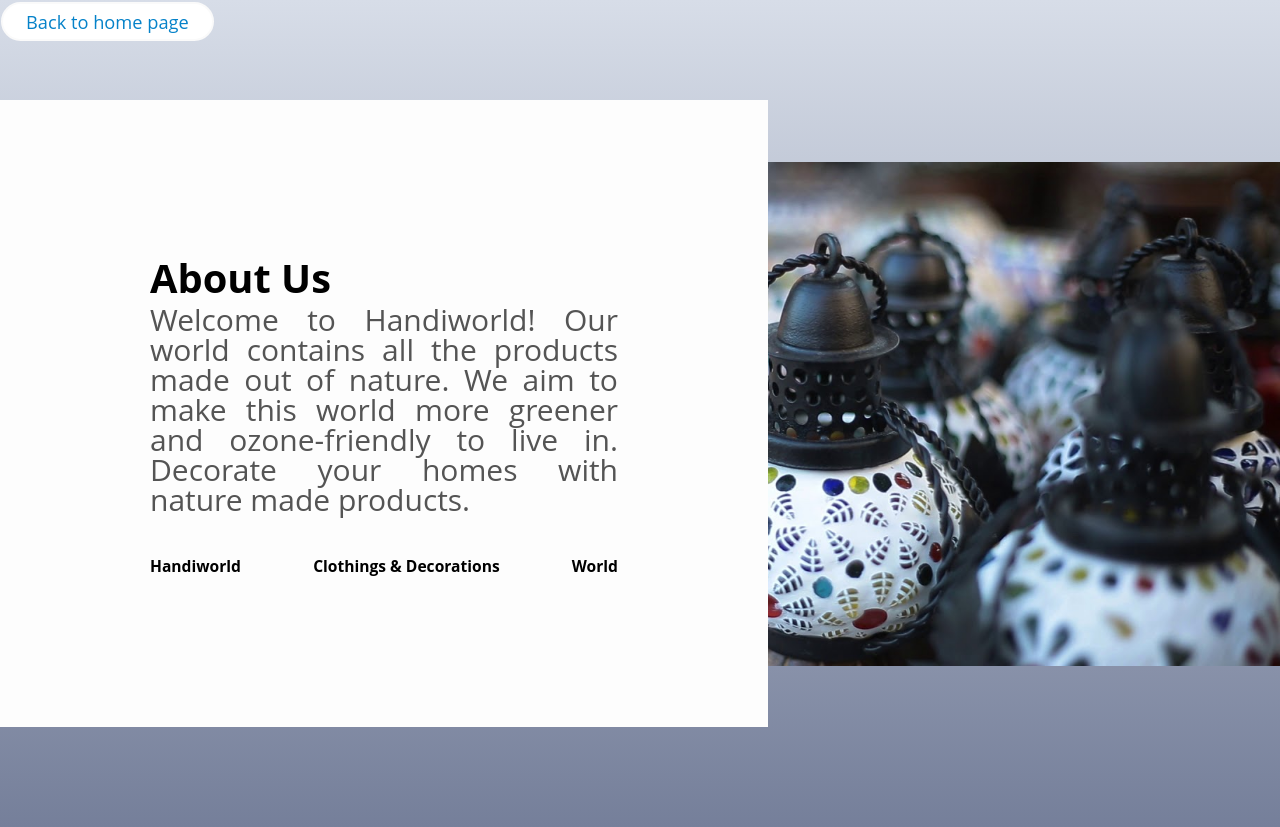
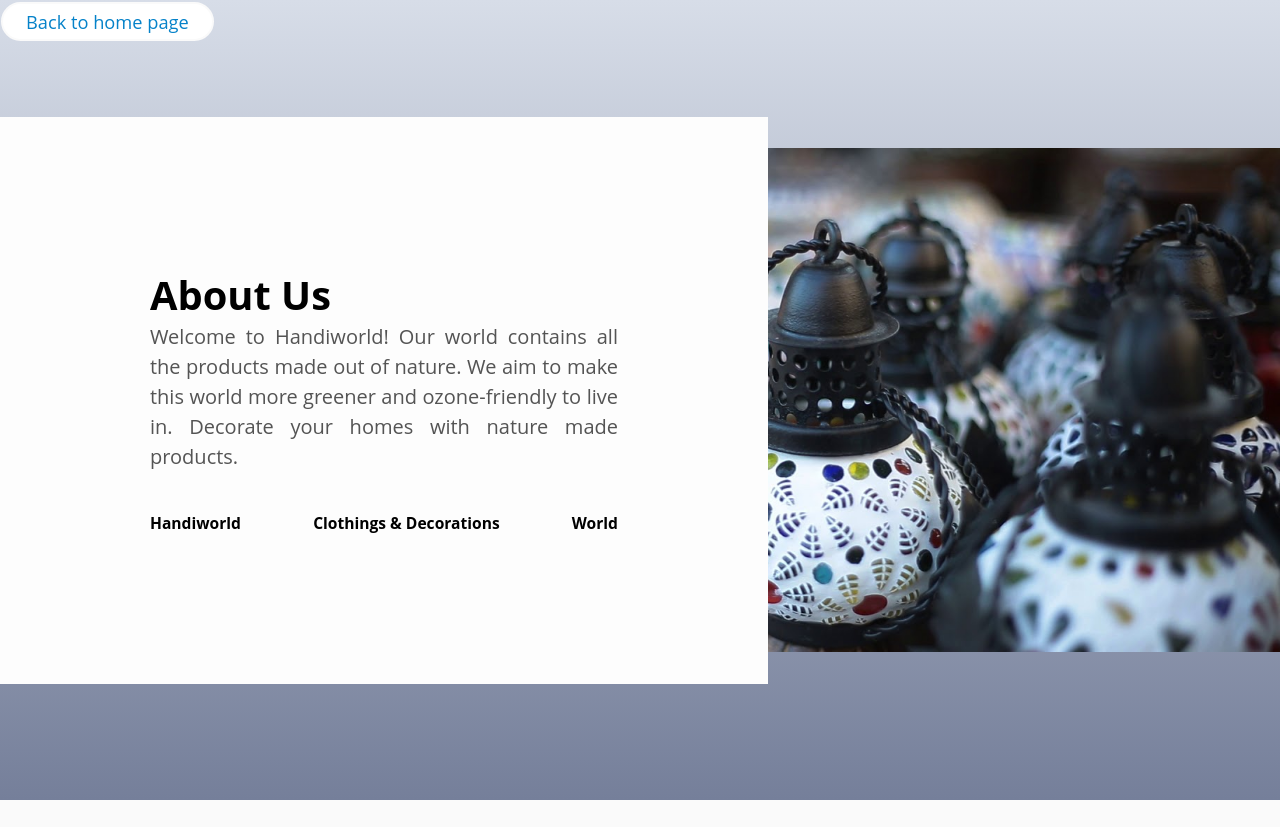
Before and after one commit to codertoday/handiworld.github.io, a Flask app: page /aboutus in a window 1280 px wide. After the commit the page ends 800 px from the top, so only its background shows below. Run offline with Flask 2, Linux system fonts and the light colour scheme.

Commit message:
about us updated

```diff
--- a/website/static/styles/aboutus.css
+++ b/website/static/styles/aboutus.css
@@ -36,14 +36,14 @@ font-size: larger;
 }
 
 .inner-container-h1{
-    margin-bottom: 30px;
+    margin-bottom: 50px;
     font-size: 30px;
     font-weight: 900;
 
 }
 
 .text{
-    font-size: 30px;
+    font-size: 20px;
     color: #545454;
     line-height: 30px;
     text-align: justify;
```
